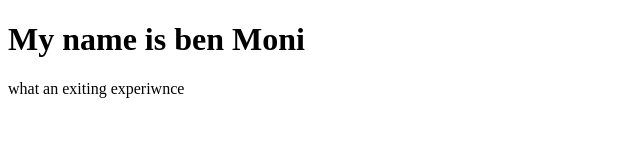
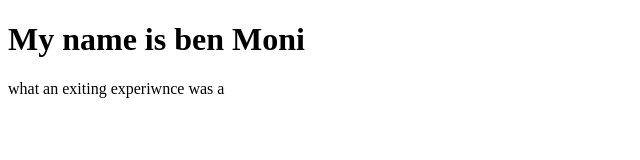
Before and after one commit to BenMoni-code/My_First_Portfolio, a plain HTML site: page html_basic/base_index.html in a window 1280 px wide. Shown: the full height of the page, 0-640 px from the left. Drawn offline with Linux system fonts and the light colour scheme.

Commit message:
Add the change

```diff
--- a/html_basic/base_index.html
+++ b/html_basic/base_index.html
@@ -7,6 +7,6 @@
 </head>
 <body>
     <h1>  My name is ben Moni  </h1>
-    what an exiting experiwnce
+    what an exiting experiwnce was a
 </body>
 </html>
```
